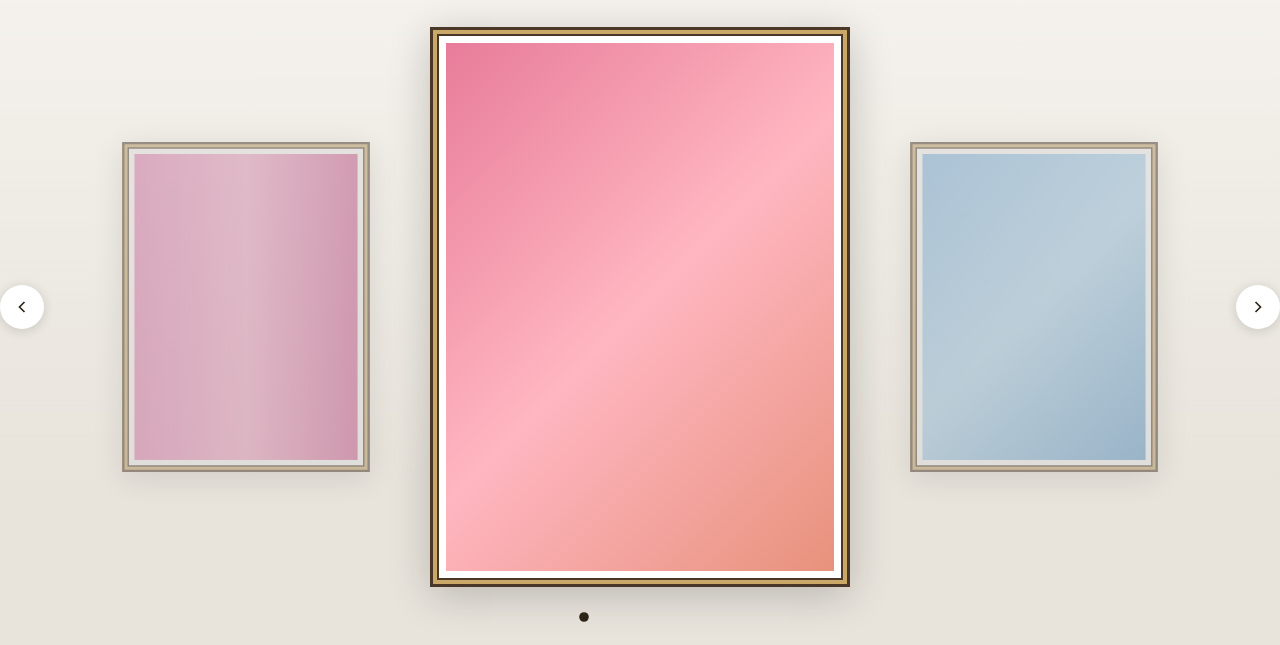
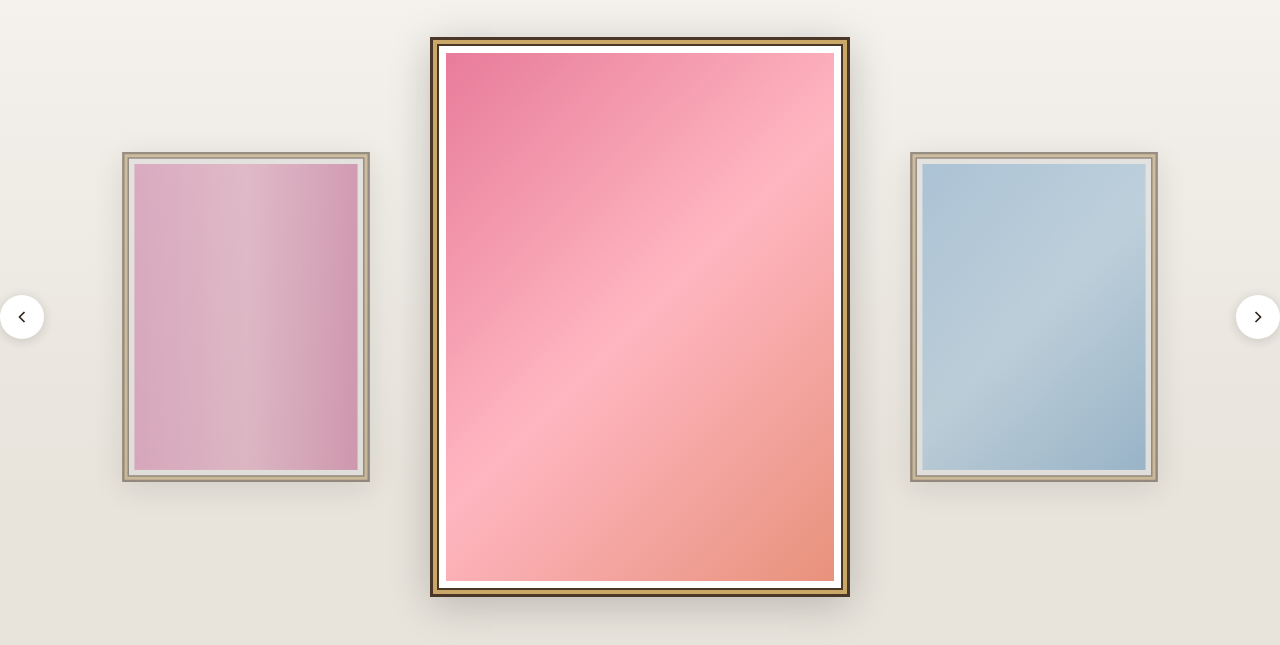
Before and after one commit to DimiDumo/gt-landingpage, a website: page v35/index.html in a window 1280 px wide. Shown: the part 155-800 px from the top of the page. Drawn offline with nearby package versions, Linux system fonts and the light colour scheme; a web font is replaced by a local one.

Commit message:
Done. The pagination dots have been removed from both the HTML and JavaScript.

```diff
--- a/v35/index.html
+++ b/v35/index.html
@@ -425,34 +425,6 @@
             stroke: var(--text-dark);
         }
 
-        /* Carousel dots indicator */
-        .carousel-dots {
-            display: flex;
-            justify-content: center;
-            gap: 0.5rem;
-            margin-top: 0.75rem;
-            flex-shrink: 0;
-        }
-
-        .carousel-dot {
-            width: 8px;
-            height: 8px;
-            border-radius: 50%;
-            background: var(--wall-shadow);
-            border: none;
-            cursor: pointer;
-            transition: all 0.2s;
-        }
-
-        .carousel-dot.active {
-            background: var(--text-dark);
-            transform: scale(1.2);
-        }
-
-        .carousel-dot:hover {
-            background: var(--frame-mahogany);
-        }
-
         /* Carousel hint */
         .carousel-hint {
             text-align: center;
@@ -1261,8 +1233,6 @@
                 </svg>
             </button>
         </div>
-
-        <div class="carousel-dots" id="carouselDots"></div>
 
     </section>
 
@@ -1573,7 +1543,6 @@
 
         // ===== CAROUSEL RENDERING =====
         const carouselViewport = document.getElementById('carouselViewport');
-        const carouselDots = document.getElementById('carouselDots');
         const prevBtn = document.getElementById('carouselPrev');
         const nextBtn = document.getElementById('carouselNext');
 
@@ -1634,18 +1603,6 @@
                 });
 
                 carouselViewport.appendChild(item);
-            });
-
-            // Render dots
-            carouselDots.innerHTML = '';
-            artworkData.forEach((_, idx) => {
-                const dot = document.createElement('button');
-                dot.className = `carousel-dot ${idx === currentIndex ? 'active' : ''}`;
-                dot.addEventListener('click', () => {
-                    currentIndex = idx;
-                    renderCarousel();
-                });
-                carouselDots.appendChild(dot);
             });
         }
 
```
